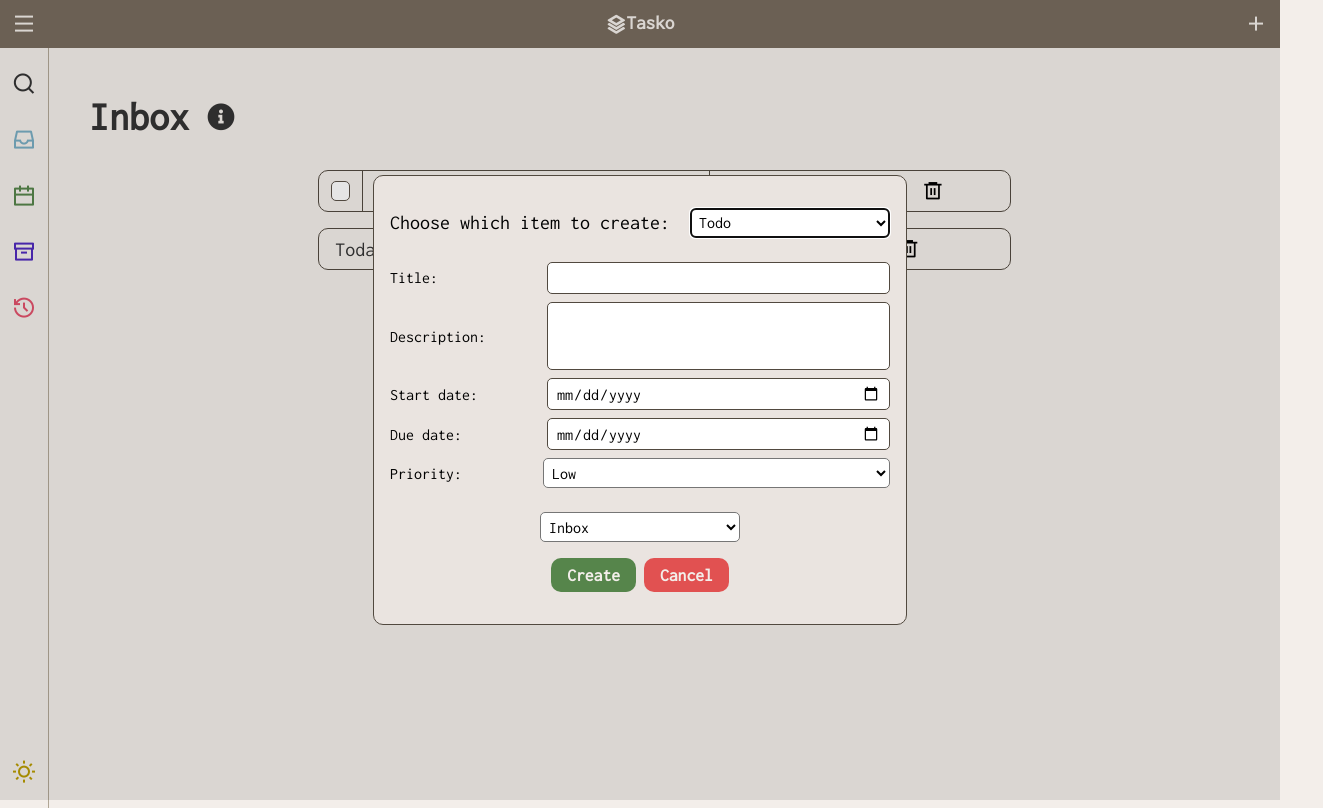
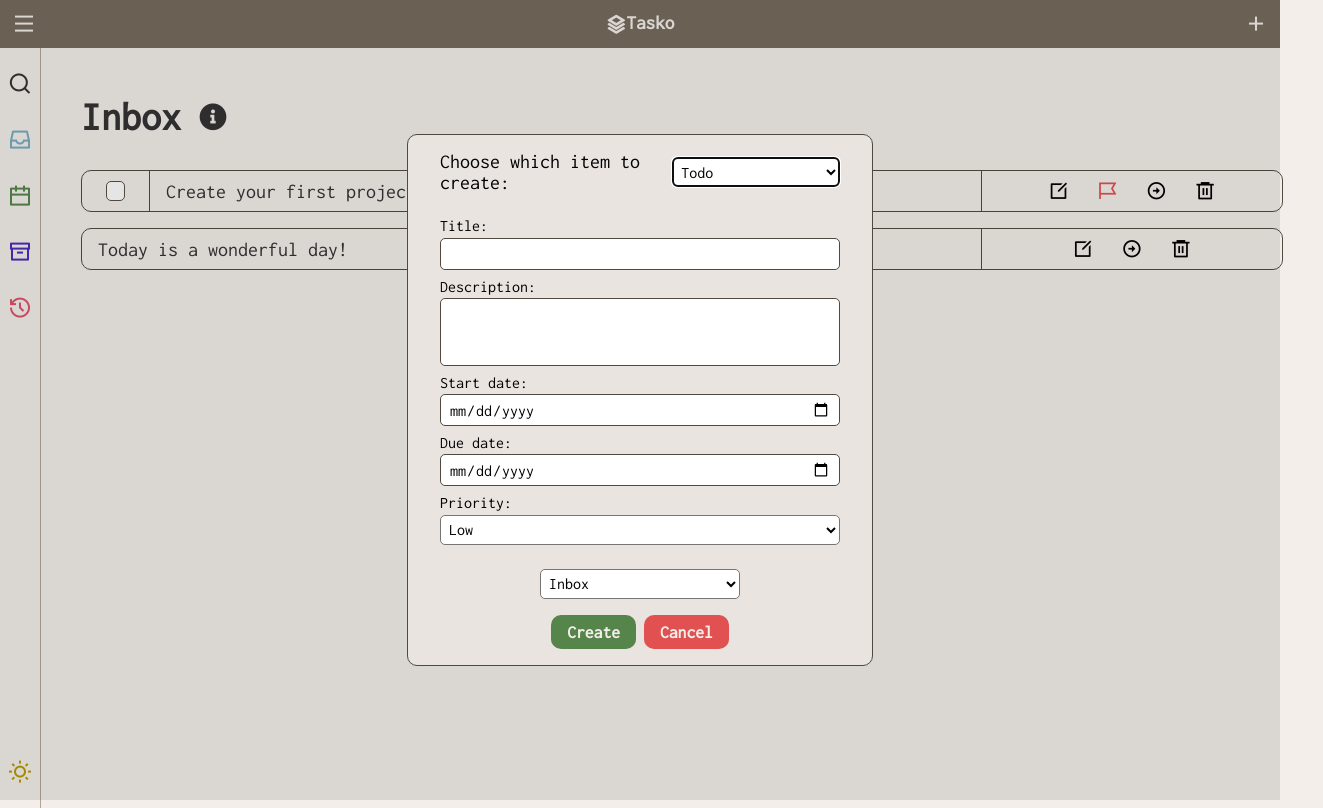
Before and after one commit to dd-mahn/to-do-list, a website built with webpack: page src/templates/index.html in a window 1280 px wide. Both pictures are taken after a click on the element 1255 px from the left and 24 px from the top of the page. Shown: the whole page, 1323 px wide, since content can reach past the window. Built offline with nearby package versions, Linux system fonts and the light colour scheme.

Commit message:
change sizing

```diff
--- a/src/style/dialog.css
+++ b/src/style/dialog.css
@@ -1,26 +1,32 @@
 /* Project Dialog section */
-#project__add-dialog{
+#project__add-dialog {
+    /* Styling for the dialog */
     border: 1px solid var(--nav-border-color);
-    padding: 2rem 1rem;
-    width: 500px;
-    height: 200px;
+    padding: 1rem 2rem;
+    width: 400px;
+    height: 250px;
     background-color: var(--background-color-2);
     justify-content: center;
     align-items: center;
-    border-radius:10px;
+    border-radius: 10px;
+}
+
+#project__add-form{
+    width: 100%;
 }
 
 #project__add-dialog>form>div,
-#item__add-dialog>form>div{
+#item__add-dialog>form>div {
+    /* Styling for form divs */
     display: flex;
-    justify-content: space-between;
-    align-items: center;
+    flex-direction: column;
+    justify-content: flex-start;
     margin-bottom: .5rem;
 }
 
 #project__add-dialog>form>div>input,
-#item__add-dialog>form>div>input{
-    width: 325px;
+#item__add-dialog>form>div>input {
+    /* Styling for form inputs */
     border: 1px solid var(--nav-border-color);
     height: 30px;
     border-radius: 5px;
@@ -30,66 +36,76 @@
 }
 
 #project__add-dialog>form>div>label,
-#item__add-dialog>form>div>label{
+#item__add-dialog>form>div>label {
+    /* Styling for form labels */
     width: 150px;
     font-size: 1rem;
+    margin-bottom: .2rem;
     font-family: 'Inconsolata', monospace;
 }
 
 #project__add-dialog>form>div>textarea,
-#item__add-dialog>form>div>textarea{
-    width: 325px;
+#item__add-dialog>form>div>textarea {
+    /* Styling for form textareas */
     border: 1px solid var(--nav-border-color);
     height: 60px;
     border-radius: 5px;
-    resize:none;
+    resize: none;
     padding: .2rem .5rem;
     font-size: 1rem;
     font-family: 'Inconsolata', monospace;
 }
 
 #project__add-dialog .buttons,
-#item__add-dialog .buttons{
-    display: flex;
+#item__add-dialog .buttons {
+    /* Styling for button container */
+    display: flex !important;
+    flex-direction: row !important;
     justify-content: center;
     align-items: center;
     gap: .5rem;
+    margin-top: 1rem;
     margin-bottom: 0;
 }
 
 #project__add-dialog .buttons .add__btn,
-#item__add-dialog .buttons .add__btn{
+#item__add-dialog .buttons .add__btn {
+    /* Styling for add button */
     background-color: var(--priority-low-color);
     color: var(--text-color-light);
     font-size: 1.1rem !important;
 }
 
 #project__add-dialog .buttons .close__btn,
-#item__add-dialog .buttons .close__btn{
+#item__add-dialog .buttons .close__btn {
+    /* Styling for close button */
     background-color: var(--delete-btn-color);
     color: var(--text-color-light);
     font-size: 1.1rem !important;
 }
 
 /* Item dialog section */
-#item__add-dialog{
-    padding: 2rem 1rem;
-    width: 500px;
+#item__add-dialog {
+    /* Styling for the dialog */
+    padding: 1rem 2rem;
+    width: 400px;
     background-color: var(--background-color-2);
     justify-content: center;
     align-items: center;
-    border-radius:10px;
+    border-radius: 10px;
     border: 1px solid var(--nav-border-color);
 }
 
-#item__add-dialog .select__item-form{
+#item__add-dialog .select__item-form {
+    /* Styling for select item form */
     margin-bottom: 1.5rem;
     display: flex;
     align-items: center;
     justify-content: space-between;
 }
 
-#item__add-dialog .select__item-form select{
+#item__add-dialog .select__item-form select {
+    /* Styling for select element */
     width: 200px;
     height: 30px;
     border-radius: 5px;
@@ -99,12 +115,13 @@
     font-family: 'Inconsolata', monospace;
 }
 
-#item__add-dialog>form{
+#item__add-dialog>form {
+    /* Styling for form */
     margin-bottom: 1.5rem;
 }
 
-#item__add-dialog>form>div>select{
-    width: 347px;
+#item__add-dialog>form>div>select {
+    /* Styling for select inside form */
     height: 30px;
     border-radius: 5px;
     background: #fff;
@@ -113,14 +130,16 @@
     font-family: 'Inconsolata', monospace;
 }
 
-#item__add-dialog > div{
+#item__add-dialog > div {
+    /* Styling for additional div */
     display: flex;
     align-items: center;
     justify-content: center;
     margin-bottom: 1rem;
 }
 
-#item__add-dialog>div>select{
+#item__add-dialog>div>select {
+    /* Styling for select inside additional div */
     width: 200px;
     height: 30px;
     border-radius: 5px;
--- a/src/style/item.css
+++ b/src/style/item.css
@@ -3,7 +3,7 @@
 .to-do,
 .note{
     display: flex;
-    width: 60%;
+    width: 1200px;
     height: 2.5rem;
     border: 1px solid var(--nav-border-color);
     border-radius: 10px;
--- a/src/style/menu.css
+++ b/src/style/menu.css
@@ -10,11 +10,12 @@
 }
 
 .menu__top > div{
-    width: 12rem;
+    width: 14rem;
 }
 
 .search__bar{
     display: flex;
+    justify-content: space-between;
     border: 1px solid var(--nav-border-color);
     border-radius: 10px;
     background: #FFF;
```
